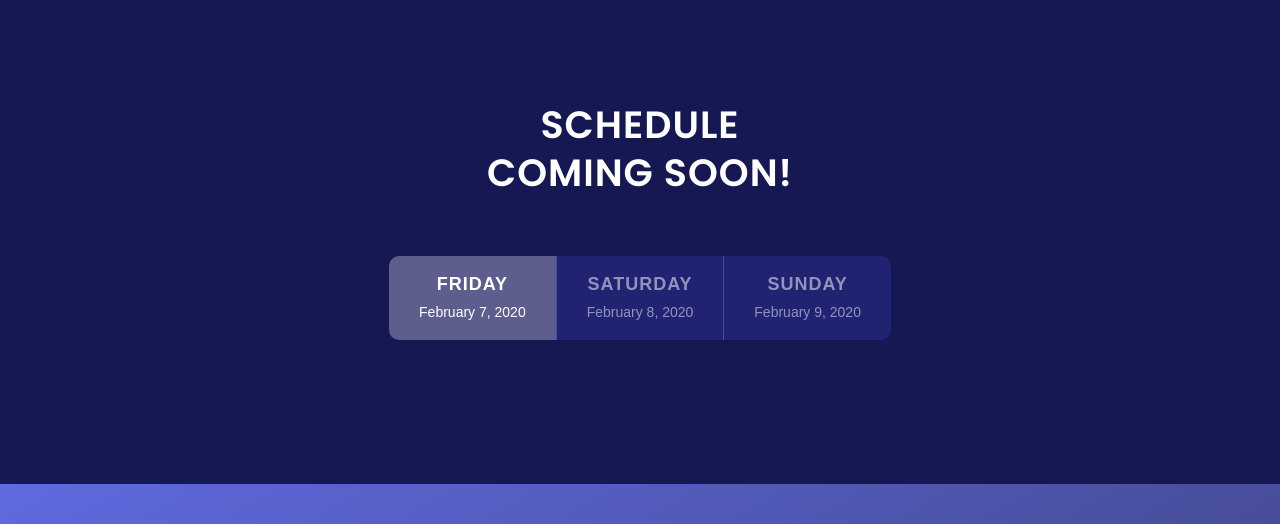
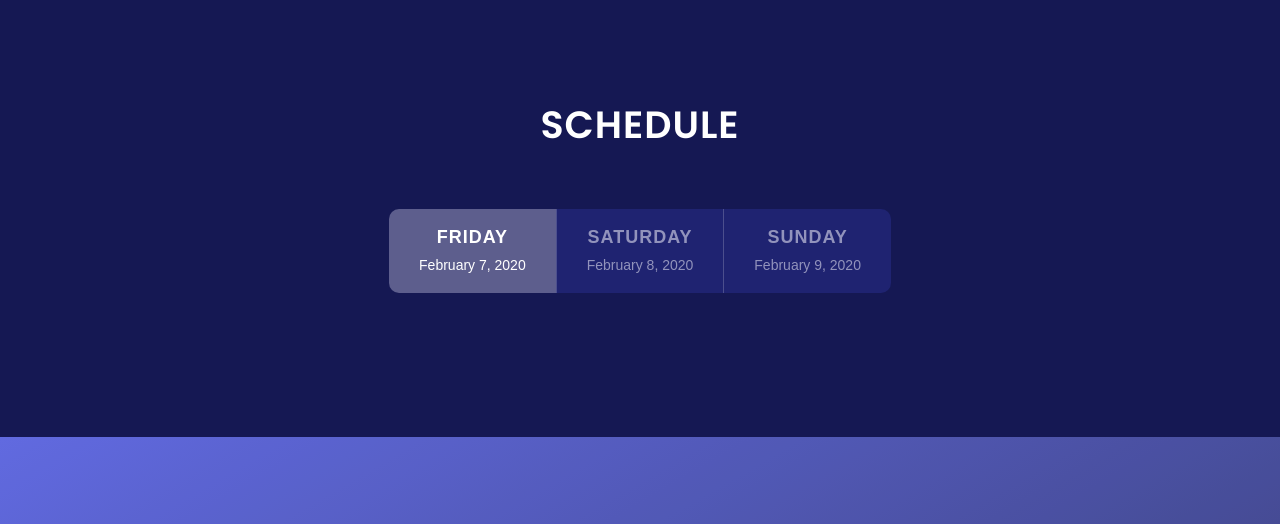
Before and after one commit to software-community/Advitiya-20, a Django app: page / in a window 1280 px wide. Shown: the part 2913-3437 px from the top of the page. Run offline with Django 3.2, Linux system fonts and the light colour scheme; data comes from the database, SQL or seed files in the repository; parts of the project's set-up code (start-up, migrations or seed data) failed here and were passed over; some libraries are stand-ins or nearby versions; some web fonts are replaced.

Commit message:
Fix schedule

```diff
--- a/main_page/templates/main_page/index.html
+++ b/main_page/templates/main_page/index.html
@@ -257,7 +257,6 @@
             <div class="col-12">
                 <div class="section-heading-2 text-center wow fadeInUp" data-wow-delay="300ms">
                     <h4>Schedule </h4>
-                    <h4>Coming Soon!</h4>
                 </div>
             </div>
         </div>
```
